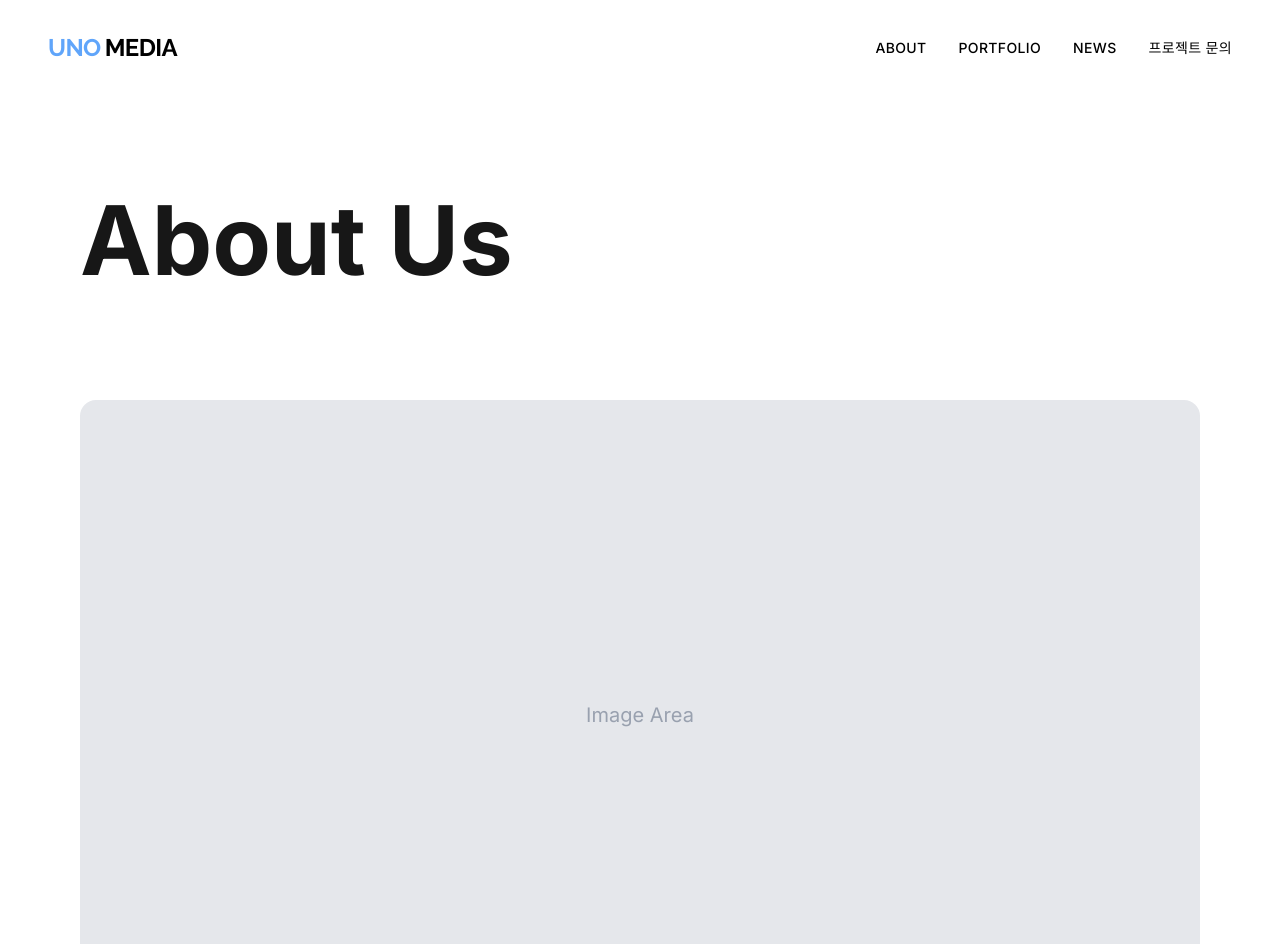
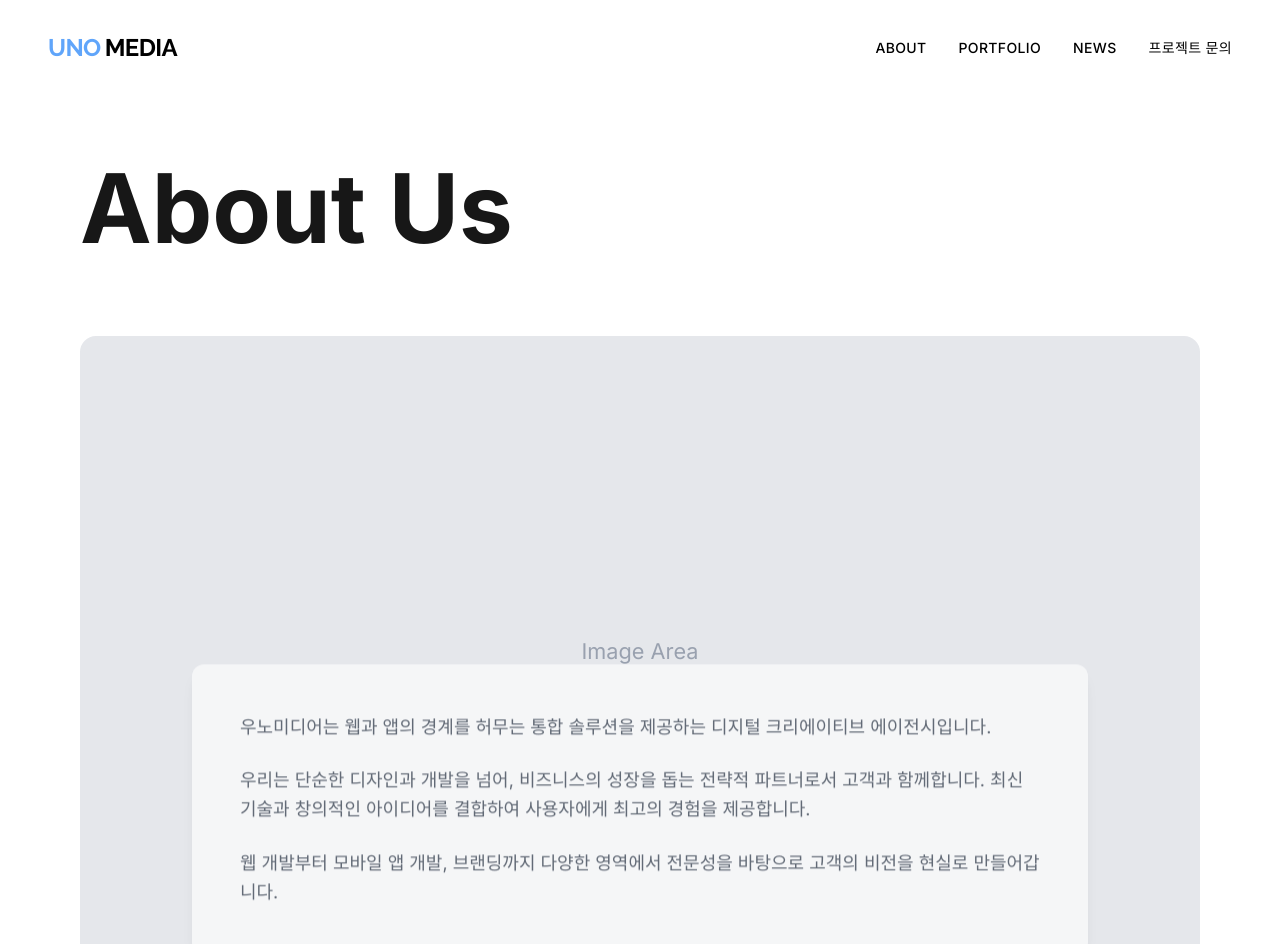
Before and after one commit to unomedia153/unomedia-web, a Next.js app: page /about in a window 1280 px wide. Shown: the top 944 px of the page. Built offline with nearby package versions, Linux system fonts and the light colour scheme.

Commit message:
about sujejong

```diff
--- a/app/about/page.tsx
+++ b/app/about/page.tsx
@@ -1,37 +1,57 @@
-import React from "react";
-import FadeIn from "../../components/FadeIn";
+"use client";
+
+import React, { useRef } from "react";
+import { motion, useScroll, useTransform } from "framer-motion";
 
 export default function AboutPage() {
+  const containerRef = useRef<HTMLDivElement>(null);
+  const { scrollYProgress } = useScroll({
+    target: containerRef,
+    offset: ["start end", "end start"]
+  });
+
+  // 이미지 스케일: 스크롤에 따라 1에서 1.2로 확대
+  const imageScale = useTransform(scrollYProgress, [0, 1], [1, 1.2]);
+
+  // 텍스트 위치: 스크롤에 따라 아래에서 위로 이동
+  const textY = useTransform(scrollYProgress, [0, 1], [100, -50]);
+  const textOpacity = useTransform(scrollYProgress, [0, 0.3, 0.7, 1], [0, 0.5, 1, 1]);
+
   return (
     <div className="min-h-screen bg-white">
       {/* 타이틀 섹션 */}
-      <section className="pt-32 pb-20 px-6 md:px-20">
+      <section className="pt-24 pb-8 px-6 md:px-20">
         <div className="max-w-7xl mx-auto">
-          <FadeIn>
-            <h1 className="text-6xl md:text-8xl font-bold mb-8">About Us</h1>
-          </FadeIn>
+          <h1 className="text-6xl md:text-8xl font-bold">About Us</h1>
         </div>
       </section>
 
-      {/* 이미지 섹션 */}
-      <section className="px-6 md:px-20 pb-20">
+      {/* 이미지와 텍스트 인터랙션 섹션 */}
+      <section ref={containerRef} className="relative px-6 md:px-20 py-12 overflow-hidden">
         <div className="max-w-7xl mx-auto">
-          <FadeIn delay={0.2}>
-            <div className="w-full aspect-video bg-gray-200 rounded-2xl overflow-hidden mb-20">
+          {/* 이미지 컨테이너 */}
+          <div className="relative w-full aspect-video rounded-2xl overflow-hidden mb-20">
+            <motion.div
+              style={{ scale: imageScale }}
+              className="w-full h-full bg-gray-200"
+            >
               {/* 이미지 영역 - 나중에 실제 이미지로 교체 */}
               <div className="w-full h-full flex items-center justify-center text-gray-400 text-xl">
                 Image Area
               </div>
-            </div>
-          </FadeIn>
-        </div>
-      </section>
+            </motion.div>
 
-      {/* 소개글 섹션 */}
-      <section className="px-6 md:px-20 pb-32">
+            {/* 텍스트 오버레이 */}
+            <motion.div
+              style={{
+                y: textY,
+                opacity: textOpacity
+              }}
+              className="absolute bottom-0 left-0 right-0 px-6 md:px-12 py-8 md:py-12"
+            >
               <div className="max-w-4xl mx-auto">
-          <FadeIn delay={0.4}>
-            <div className="space-y-8 text-lg leading-relaxed text-gray-800">
+                <div className="bg-white/95 backdrop-blur-sm rounded-xl p-8 md:p-12 shadow-lg">
+                  <div className="space-y-6 text-lg leading-relaxed text-gray-800">
                     <p>
                       우노미디어는 웹과 앱의 경계를 허무는 통합 솔루션을 제공하는 디지털 크리에이티브 에이전시입니다.
                     </p>
@@ -44,7 +64,10 @@ export default function AboutPage() {
                       고객의 비전을 현실로 만들어갑니다.
                     </p>
                   </div>
-          </FadeIn>
+                </div>
+              </div>
+            </motion.div>
+          </div>
         </div>
       </section>
     </div>
```
Lines whose indentation alone changed are shown as unchanged.
